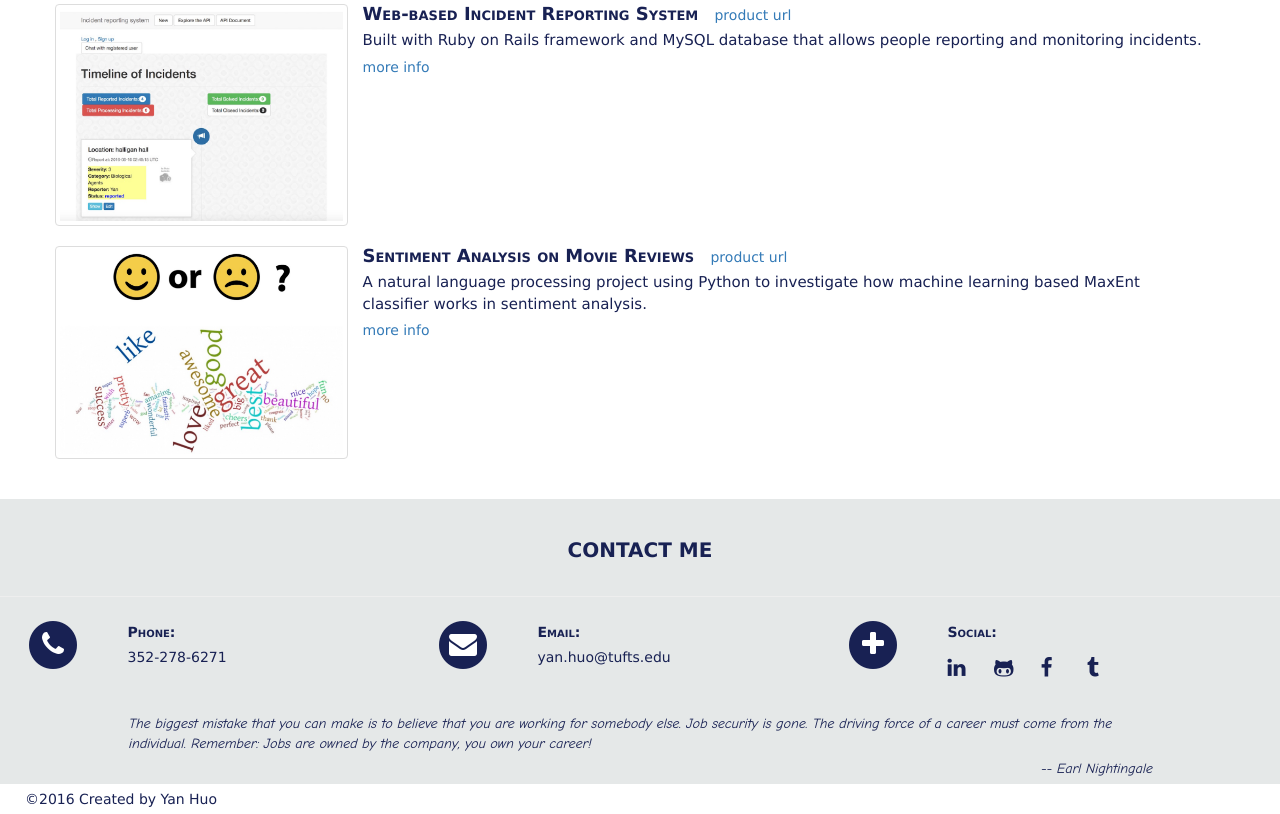
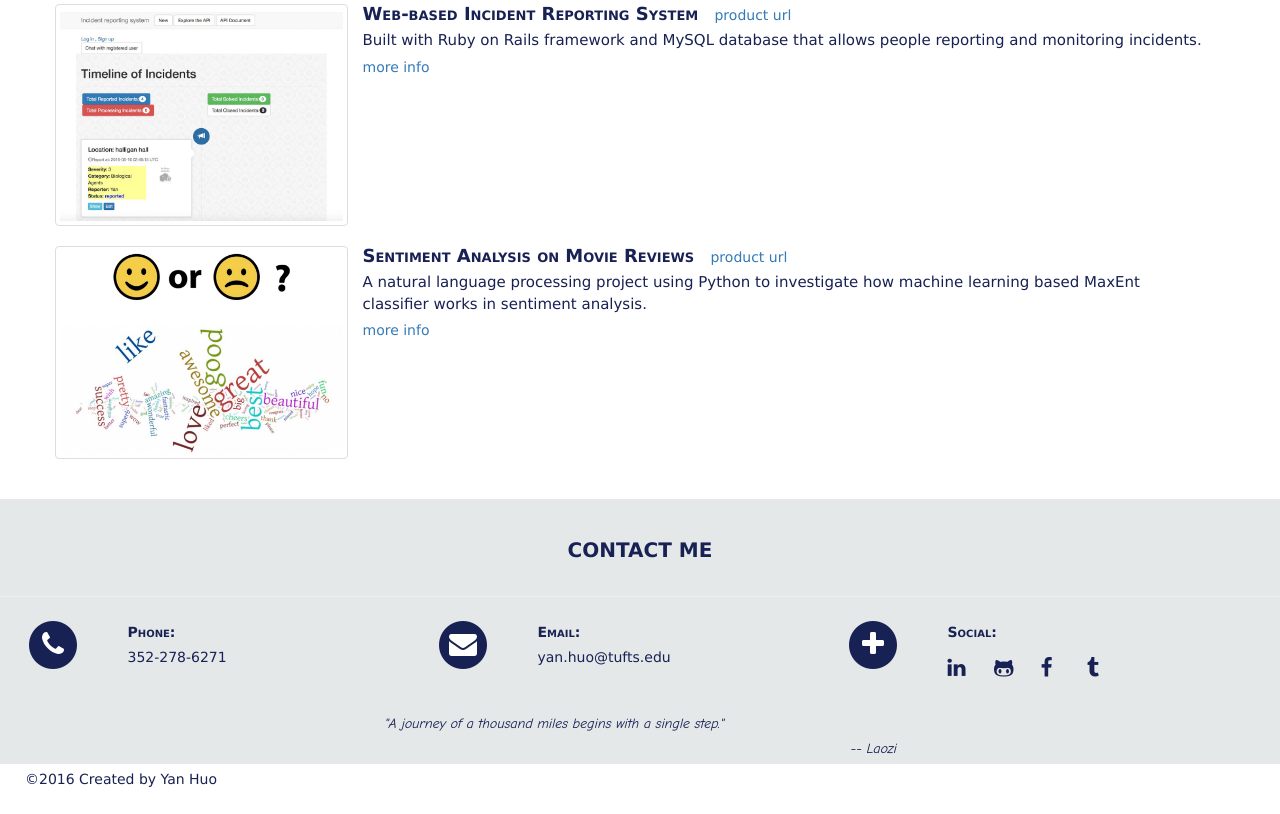
Before and after one commit to yanhuowang/HomePage, a plain HTML site: page index.html in a window 1280 px wide. Shown: the part 3256-4070 px from the top of the page. Drawn offline with nearby package versions, Linux system fonts and the light colour scheme.

Commit message:
add saying

```diff
--- a/css/styles.css
+++ b/css/styles.css
@@ -244,6 +244,32 @@ section {
 	padding-right: 10%;
 }
 
+@media(max-width:767px){
+	#saying {
+		padding-left: 20%;
+		padding-right: 20%;
+	}
+}
+
+@media(min-width:768px){
+	#saying {
+		padding-left: 25%;
+		padding-right: 25%;
+	}
+}
+@media(min-width:992px){
+	#saying {
+		padding-left: 25%;
+		padding-right: 25%;
+	}
+}
+@media(min-width:1200px){
+	#saying {
+		padding-left: 30%;
+		padding-right: 30%;
+	}
+}
+
 #saying-sentence {
 	font-style:italic;
 	font-family: Comic Sans MS, cursive;
--- a/index.html
+++ b/index.html
@@ -76,7 +76,7 @@
         <div id="social-div" class="col-lg-12 col-md-12 col-sm-12 col-xs-12 text-center">
           <!-- linkedIn icon -->
           <span>
-              <a href="https://www.linkedin.com/in/yan-huo-b954a6126" target="_blank">
+              <a href="https://www.linkedin.com/in/yan-huo" target="_blank">
               <span class="fa-stack fa-2x">
                   <i class="fa fa-linkedin fa-inverse"></i>
               </span>
@@ -472,7 +472,7 @@
 
                 <!-- linkedIn icon -->
                 <span>
-                    <a href="https://www.linkedin.com/in/yan-huo-b954a6126" target="_blank">
+                    <a href="https://www.linkedin.com/in/yan-hu" target="_blank">
                     <span class="fa-stack fa-m">
                         <i class="fa fa-linkedin"></i>
                     </span>
@@ -506,8 +506,8 @@
             </div> <!-- end of plus -->
           </div> <!-- end of row -->
           <div id="saying">
-            <p id="saying-sentence">The biggest mistake that you can make is to believe that you are working for somebody else. Job security is gone. The driving force of a career must come from the individual. Remember: Jobs are owned by the company, you own your career!</p>
-            <p id="saying-author">-- Earl Nightingale</p>
+            <p id="saying-sentence">"A journey of a thousand miles begins with a single step."</p>
+            <p id="saying-author">-- Laozi</p>
           </div>
         </div>
       </div>
```
Also changed, not shown: 1 other file.
